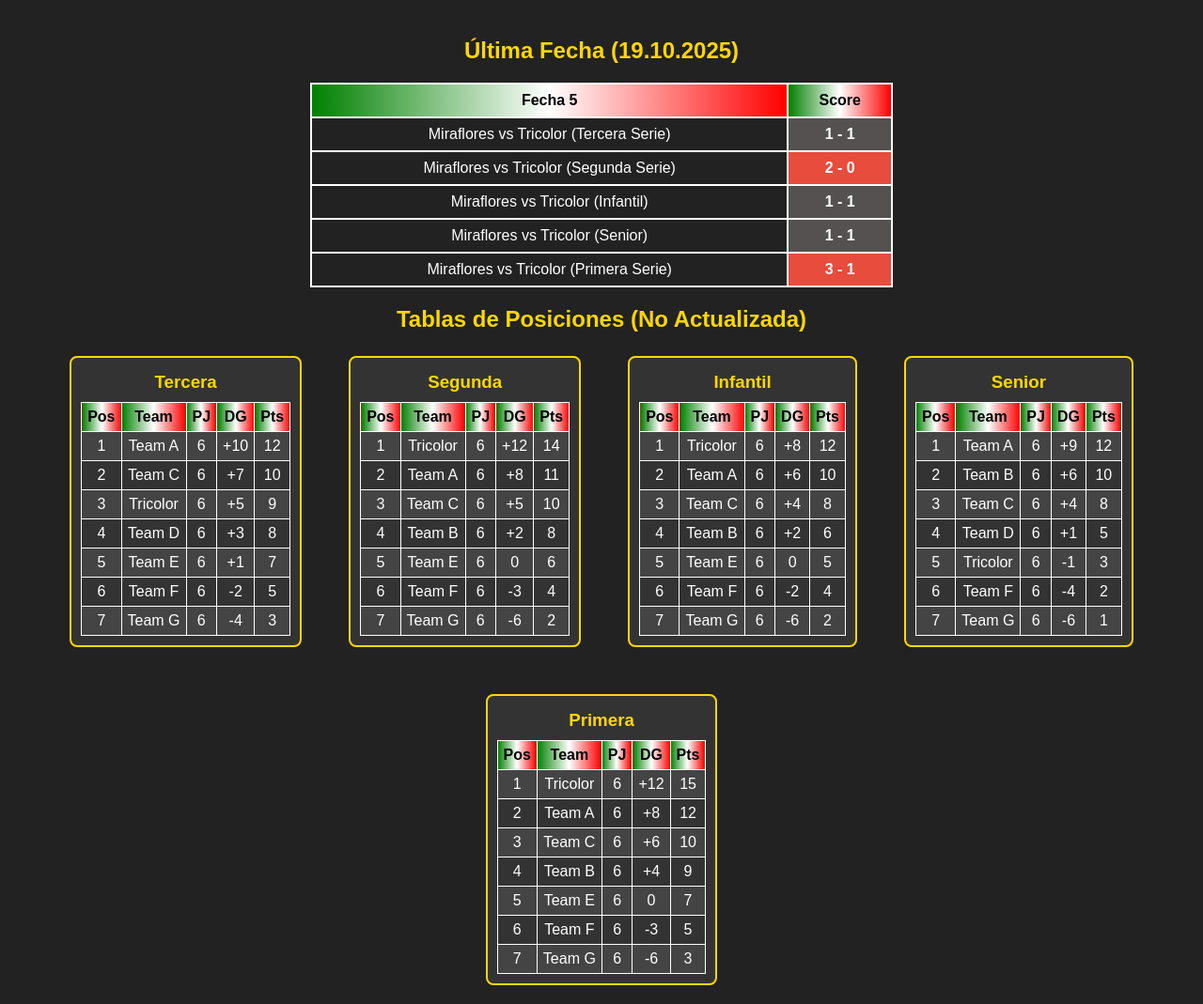
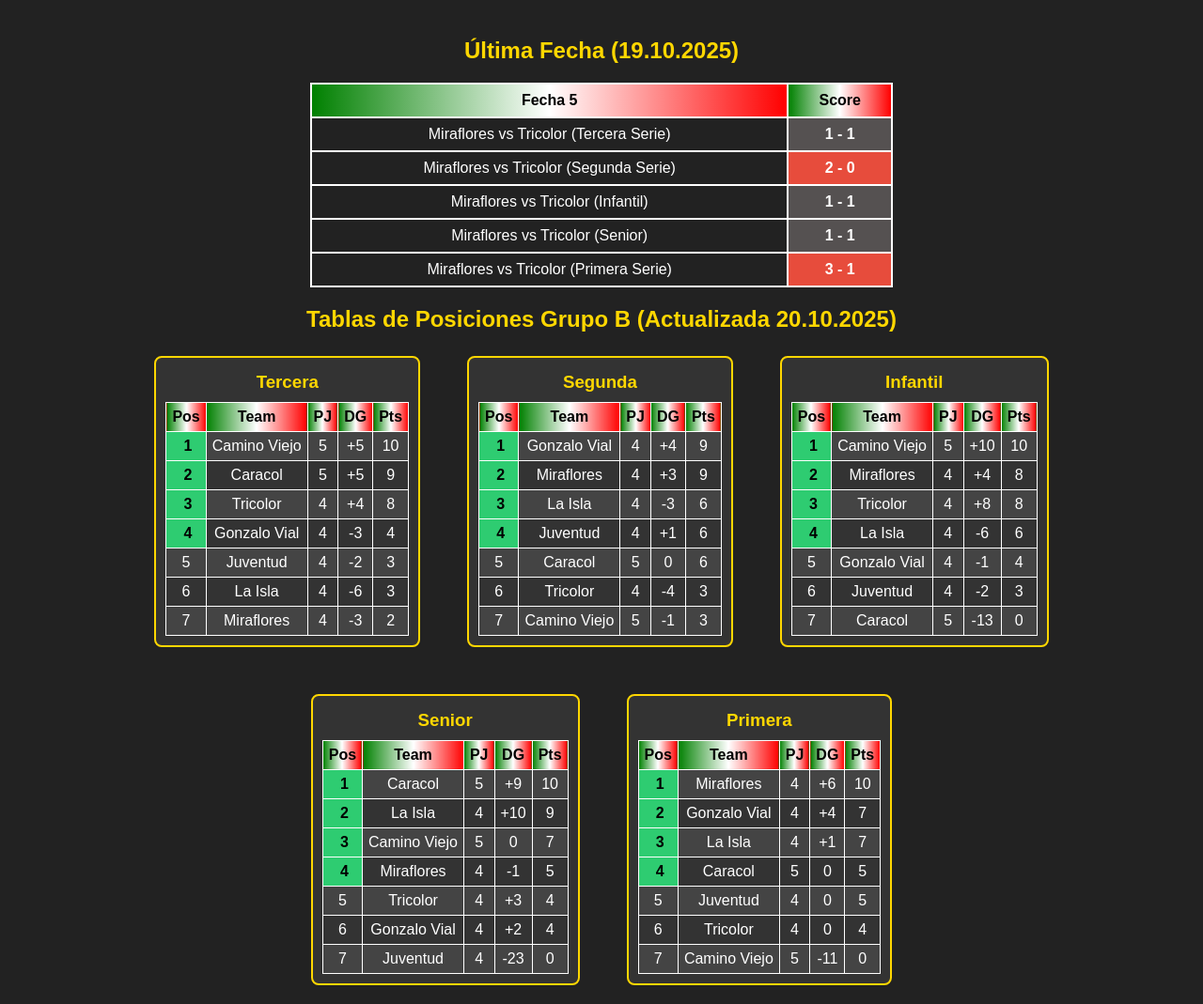
Before and after one commit to rdominguez89/tricolor_website, a plain HTML site: page results_webpage.html in a window 1280 px wide. Shown: the whole page at 94% size. Drawn offline with Linux system fonts and the light colour scheme.

Commit message:
update 21.10.2025 1

```diff
--- a/results_style.css
+++ b/results_style.css
@@ -131,6 +131,21 @@ td.draw {
   color: black;
 }
 
+/* Highlight only the position cell (first column) for top 4 rows in standings tables */
+.standings .table-box tr.pos-1 td:first-child,
+.standings .table-box tr.pos-2 td:first-child,
+.standings .table-box tr.pos-3 td:first-child,
+.standings .table-box tr.pos-4 td:first-child,
+#table-popup tr.pos-1 td:first-child,
+#table-popup tr.pos-2 td:first-child,
+#table-popup tr.pos-3 td:first-child,
+#table-popup tr.pos-4 td:first-child {
+  background-color: #2ecc71; /* green */
+  color: black;
+  font-weight: bold;
+  padding-left: 10px; /* make number more visible */
+}
+
 .last-results .table-box {
   min-width: 320px;            /* width of each table */
   flex: 1 1 220px;             /* allow wrapping */
--- a/standings.html
+++ b/standings.html
@@ -1,5 +1,5 @@
 <section class="standings">
-  <h2>Tablas de Posiciones (No Actualizada)</h2>
+  <h2>Tablas de Posiciones Grupo B (Actualizada 20.10.2025)</h2>
   <div class="tables-container">
 
     <!-- Tercera -->
@@ -7,13 +7,13 @@
       <h3>Tercera</h3>
       <table>
         <tr><th>Pos</th><th>Team</th><th>PJ</th><th>DG</th><th>Pts</th></tr>
-        <tr><td>1</td><td>Team A</td><td>6</td><td>+10</td><td>12</td></tr>
-        <tr><td>2</td><td>Team C</td><td>6</td><td>+7</td><td>10</td></tr>
-        <tr><td>3</td><td>Tricolor</td><td>6</td><td>+5</td><td>9</td></tr>
-        <tr><td>4</td><td>Team D</td><td>6</td><td>+3</td><td>8</td></tr>
-        <tr><td>5</td><td>Team E</td><td>6</td><td>+1</td><td>7</td></tr>
-        <tr><td>6</td><td>Team F</td><td>6</td><td>-2</td><td>5</td></tr>
-        <tr><td>7</td><td>Team G</td><td>6</td><td>-4</td><td>3</td></tr>
+  <tr class="pos-1"><td>1</td><td>Camino Viejo</td><td>5</td><td>+5</td><td>10</td></tr>
+  <tr class="pos-2"><td>2</td><td>Caracol</td><td>5</td><td>+5</td><td>9</td></tr>
+  <tr class="pos-3"><td>3</td><td>Tricolor</td><td>4</td><td>+4</td><td>8</td></tr>
+  <tr class="pos-4"><td>4</td><td>Gonzalo Vial</td><td>4</td><td>-3</td><td>4</td></tr>
+        <tr><td>5</td><td>Juventud</td><td>4</td><td>-2</td><td>3</td></tr>
+        <tr><td>6</td><td>La Isla</td><td>4</td><td>-6</td><td>3</td></tr>
+        <tr><td>7</td><td>Miraflores</td><td>4</td><td>-3</td><td>2</td></tr>
       </table>
     </div>
 
@@ -22,13 +22,13 @@
       <h3>Segunda</h3>
       <table>
         <tr><th>Pos</th><th>Team</th><th>PJ</th><th>DG</th><th>Pts</th></tr>
-        <tr><td>1</td><td>Tricolor</td><td>6</td><td>+12</td><td>14</td></tr>
-        <tr><td>2</td><td>Team A</td><td>6</td><td>+8</td><td>11</td></tr>
-        <tr><td>3</td><td>Team C</td><td>6</td><td>+5</td><td>10</td></tr>
-        <tr><td>4</td><td>Team B</td><td>6</td><td>+2</td><td>8</td></tr>
-        <tr><td>5</td><td>Team E</td><td>6</td><td>0</td><td>6</td></tr>
-        <tr><td>6</td><td>Team F</td><td>6</td><td>-3</td><td>4</td></tr>
-        <tr><td>7</td><td>Team G</td><td>6</td><td>-6</td><td>2</td></tr>
+  <tr class="pos-1"><td>1</td><td>Gonzalo Vial</td><td>4</td><td>+4</td><td>9</td></tr>
+  <tr class="pos-2"><td>2</td><td>Miraflores</td><td>4</td><td>+3</td><td>9</td></tr>
+  <tr class="pos-3"><td>3</td><td>La Isla</td><td>4</td><td>-3</td><td>6</td></tr>
+  <tr class="pos-4"><td>4</td><td>Juventud</td><td>4</td><td>+1</td><td>6</td></tr>
+        <tr><td>5</td><td>Caracol</td><td>5</td><td>0</td><td>6</td></tr>
+        <tr><td>6</td><td>Tricolor</td><td>4</td><td>-4</td><td>3</td></tr>
+        <tr><td>7</td><td>Camino Viejo</td><td>5</td><td>-1</td><td>3</td></tr>
       </table>
     </div>
 
@@ -37,13 +37,13 @@
       <h3>Infantil</h3>
       <table>
         <tr><th>Pos</th><th>Team</th><th>PJ</th><th>DG</th><th>Pts</th></tr>
-        <tr><td>1</td><td>Tricolor</td><td>6</td><td>+8</td><td>12</td></tr>
-        <tr><td>2</td><td>Team A</td><td>6</td><td>+6</td><td>10</td></tr>
-        <tr><td>3</td><td>Team C</td><td>6</td><td>+4</td><td>8</td></tr>
-        <tr><td>4</td><td>Team B</td><td>6</td><td>+2</td><td>6</td></tr>
-        <tr><td>5</td><td>Team E</td><td>6</td><td>0</td><td>5</td></tr>
-        <tr><td>6</td><td>Team F</td><td>6</td><td>-2</td><td>4</td></tr>
-        <tr><td>7</td><td>Team G</td><td>6</td><td>-6</td><td>2</td></tr>
+  <tr class="pos-1"><td>1</td><td>Camino Viejo</td><td>5</td><td>+10</td><td>10</td></tr>
+  <tr class="pos-2"><td>2</td><td>Miraflores</td><td>4</td><td>+4</td><td>8</td></tr>
+  <tr class="pos-3"><td>3</td><td>Tricolor</td><td>4</td><td>+8</td><td>8</td></tr>
+  <tr class="pos-4"><td>4</td><td>La Isla</td><td>4</td><td>-6</td><td>6</td></tr>
+        <tr><td>5</td><td>Gonzalo Vial</td><td>4</td><td>-1</td><td>4</td></tr>
+        <tr><td>6</td><td>Juventud</td><td>4</td><td>-2</td><td>3</td></tr>
+        <tr><td>7</td><td>Caracol</td><td>5</td><td>-13</td><td>0</td></tr>
       </table>
     </div>
 
@@ -52,13 +52,13 @@
       <h3>Senior</h3>
       <table>
         <tr><th>Pos</th><th>Team</th><th>PJ</th><th>DG</th><th>Pts</th></tr>
-        <tr><td>1</td><td>Team A</td><td>6</td><td>+9</td><td>12</td></tr>
-        <tr><td>2</td><td>Team B</td><td>6</td><td>+6</td><td>10</td></tr>
-        <tr><td>3</td><td>Team C</td><td>6</td><td>+4</td><td>8</td></tr>
-        <tr><td>4</td><td>Team D</td><td>6</td><td>+1</td><td>5</td></tr>
-        <tr><td>5</td><td>Tricolor</td><td>6</td><td>-1</td><td>3</td></tr>
-        <tr><td>6</td><td>Team F</td><td>6</td><td>-4</td><td>2</td></tr>
-        <tr><td>7</td><td>Team G</td><td>6</td><td>-6</td><td>1</td></tr>
+  <tr class="pos-1"><td>1</td><td>Caracol</td><td>5</td><td>+9</td><td>10</td></tr>
+  <tr class="pos-2"><td>2</td><td>La Isla</td><td>4</td><td>+10</td><td>9</td></tr>
+  <tr class="pos-3"><td>3</td><td>Camino Viejo</td><td>5</td><td>0</td><td>7</td></tr>
+  <tr class="pos-4"><td>4</td><td>Miraflores</td><td>4</td><td>-1</td><td>5</td></tr>
+        <tr><td>5</td><td>Tricolor</td><td>4</td><td>+3</td><td>4</td></tr>
+        <tr><td>6</td><td>Gonzalo Vial</td><td>4</td><td>+2</td><td>4</td></tr>
+        <tr><td>7</td><td>Juventud</td><td>4</td><td>-23</td><td>0</td></tr>
       </table>
     </div>
 
@@ -67,13 +67,13 @@
       <h3>Primera</h3>
       <table>
         <tr><th>Pos</th><th>Team</th><th>PJ</th><th>DG</th><th>Pts</th></tr>
-        <tr><td>1</td><td>Tricolor</td><td>6</td><td>+12</td><td>15</td></tr>
-        <tr><td>2</td><td>Team A</td><td>6</td><td>+8</td><td>12</td></tr>
-        <tr><td>3</td><td>Team C</td><td>6</td><td>+6</td><td>10</td></tr>
-        <tr><td>4</td><td>Team B</td><td>6</td><td>+4</td><td>9</td></tr>
-        <tr><td>5</td><td>Team E</td><td>6</td><td>0</td><td>7</td></tr>
-        <tr><td>6</td><td>Team F</td><td>6</td><td>-3</td><td>5</td></tr>
-        <tr><td>7</td><td>Team G</td><td>6</td><td>-6</td><td>3</td></tr>
+  <tr class="pos-1"><td>1</td><td>Miraflores</td><td>4</td><td>+6</td><td>10</td></tr>
+  <tr class="pos-2"><td>2</td><td>Gonzalo Vial</td><td>4</td><td>+4</td><td>7</td></tr>
+  <tr class="pos-3"><td>3</td><td>La Isla</td><td>4</td><td>+1</td><td>7</td></tr>
+  <tr class="pos-4"><td>4</td><td>Caracol</td><td>5</td><td>0</td><td>5</td></tr>
+        <tr><td>5</td><td>Juventud</td><td>4</td><td>0</td><td>5</td></tr>
+        <tr><td>6</td><td>Tricolor</td><td>4</td><td>0</td><td>4</td></tr>
+        <tr><td>7</td><td>Camino Viejo</td><td>5</td><td>-11</td><td>0</td></tr>
       </table>
     </div>
 
```
Also changed, not shown: resultados_2025_C.html (+20 -20 lines).
